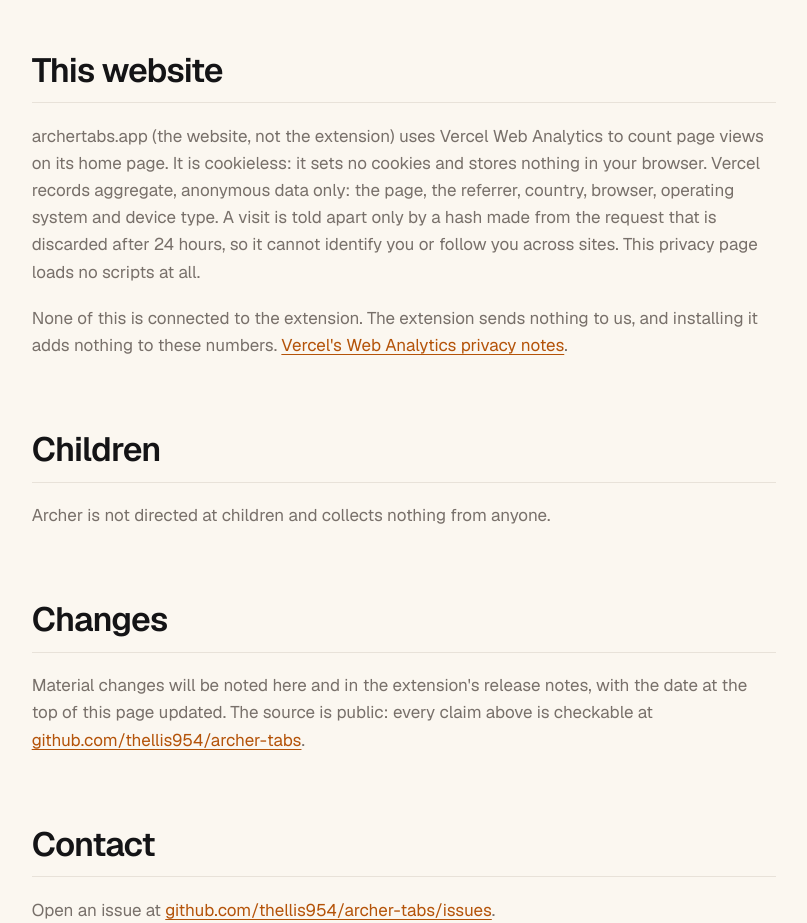
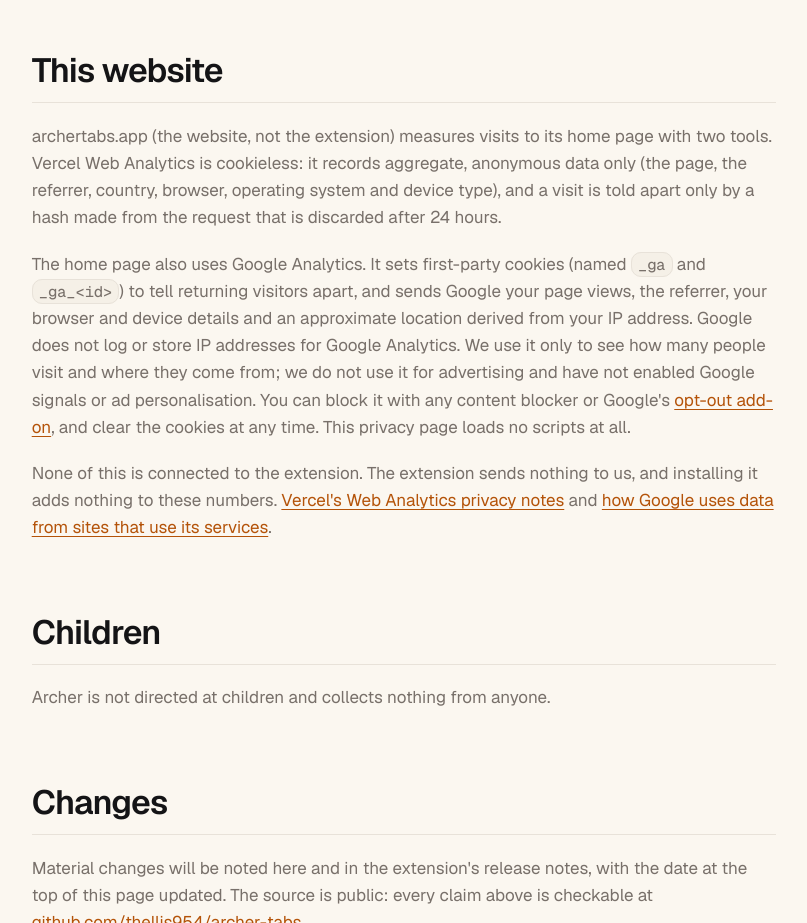
Before and after one commit to thellis954/archer-tabs, a browser extension: page web/privacy.html in a window 1280 px wide. Shown: the part 4020-4943 px from the top of the page, without its empty margins (236-1043 px from the left). Drawn offline with Linux system fonts and the light colour scheme.

Commit message:
Add Google Analytics to archertabs.app (site only)
- GA4 tag G-KZLDNFDQLZ on the home page; config moved to web/gtag.js so the
  CSP stays free of 'unsafe-inline'
- CSP (root and web/vercel.json): allow googletagmanager.com scripts and
  google-analytics.com beacons
- Privacy policy (page and docs): disclose Google Analytics cookies and data,
  opt-out link. Extension unchanged.

```diff
--- a/web/index.html
+++ b/web/index.html
@@ -19,6 +19,9 @@
 <link rel="icon" href="/assets/mark.svg" type="image/svg+xml">
 <link rel="preload" href="/assets/fonts/Geist-Variable.woff2" as="font" type="font/woff2" crossorigin>
 <link rel="stylesheet" href="/style.css">
+<!-- Google tag (gtag.js). The config lives in /gtag.js so the CSP needs no 'unsafe-inline'. -->
+<script async src="https://www.googletagmanager.com/gtag/js?id=G-KZLDNFDQLZ"></script>
+<script src="/gtag.js"></script>
 </head>
 
 <body>
--- a/web/privacy.html
+++ b/web/privacy.html
@@ -277,17 +277,27 @@
   <section>
     <h2>This website</h2>
     <p>
-      archertabs.app (the website, not the extension) uses Vercel Web Analytics to count page views
-      on its home page. It is cookieless: it sets no cookies and stores nothing in your browser.
-      Vercel records aggregate, anonymous data only: the page, the referrer, country, browser,
-      operating system and device type. A visit is told apart only by a hash made from the request that
-      is discarded after 24 hours, so it cannot identify you or follow you across sites. This
-      privacy page loads no scripts at all.
+      archertabs.app (the website, not the extension) measures visits to its home page with two
+      tools. Vercel Web Analytics is cookieless: it records aggregate, anonymous data only (the
+      page, the referrer, country, browser, operating system and device type), and a visit is told
+      apart only by a hash made from the request that is discarded after 24 hours.
+    </p>
+    <p>
+      The home page also uses Google Analytics. It sets first-party cookies (named
+      <code>_ga</code> and <code>_ga_&lt;id&gt;</code>) to tell returning visitors apart, and sends
+      Google your page views, the referrer, your browser and device details and an approximate
+      location derived from your IP address. Google does not log or store IP addresses for
+      Google Analytics. We use it only to see how many people visit and where they come from;
+      we do not use it for advertising and have not enabled Google signals or ad personalisation.
+      You can block it with any content blocker or Google's
+      <a href="https://tools.google.com/dlpage/gaoptout">opt-out add-on</a>, and clear the
+      cookies at any time. This privacy page loads no scripts at all.
     </p>
     <p>
       None of this is connected to the extension. The extension sends nothing to us, and installing
       it adds nothing to these numbers.
-      <a href="https://vercel.com/docs/analytics/privacy-policy">Vercel's Web Analytics privacy notes</a>.
+      <a href="https://vercel.com/docs/analytics/privacy-policy">Vercel's Web Analytics privacy notes</a>
+      and <a href="https://policies.google.com/technologies/partner-sites">how Google uses data from sites that use its services</a>.
     </p>
   </section>
 
```
Also changed, not shown: docs/PRIVACY.md (+15 -7 lines), web/gtag.js (added, +9 -0 lines), vercel.json, web/vercel.json.
